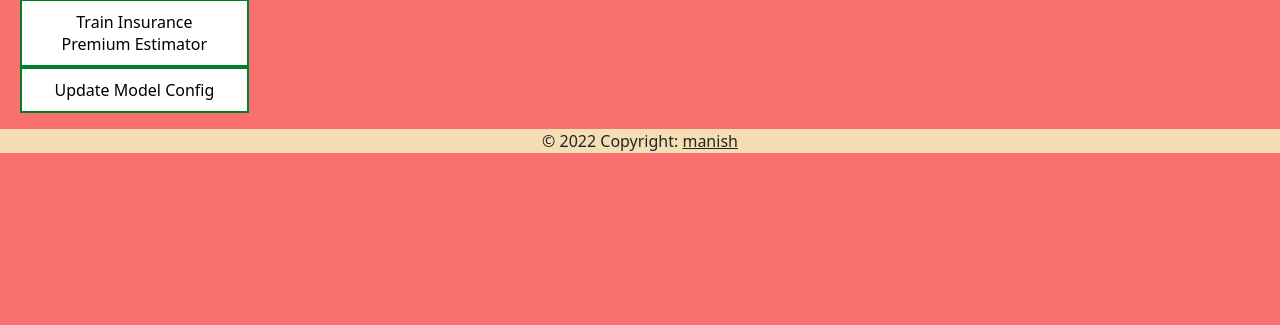
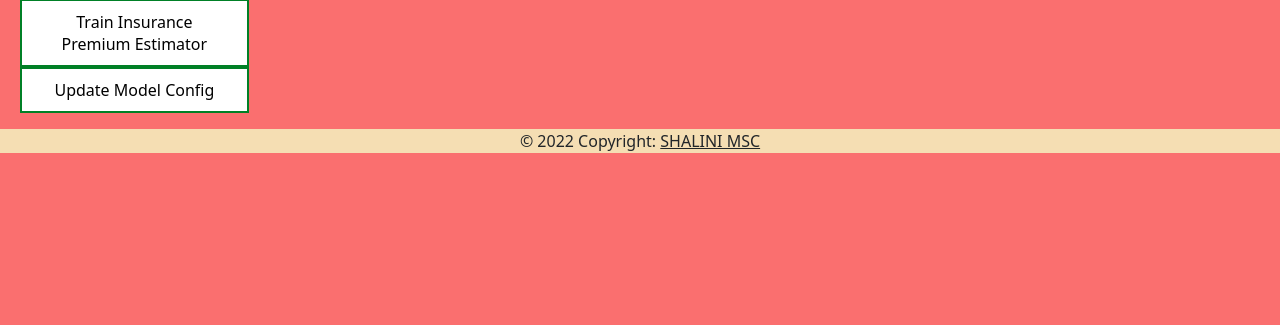
Before and after one commit to sadishpitchandi/insurance, a Flask app: page /artifact in a window 1280 px wide. Shown: the part 407-732 px from the top of the page. Run offline with Flask 2, Linux system fonts and the light colour scheme; some libraries are stand-ins or nearby versions.

Commit message:
updated'

```diff
--- a/templates/header.html
+++ b/templates/header.html
@@ -107,7 +107,7 @@
     </section>
 
     <footer>
-        <p>&copy 2022 Copyright: <u>manish</u></p>
+        <p>&copy 2022 Copyright: <u>SHALINI MSC </u></p>
     </footer>
 </body>
 </html>
```
